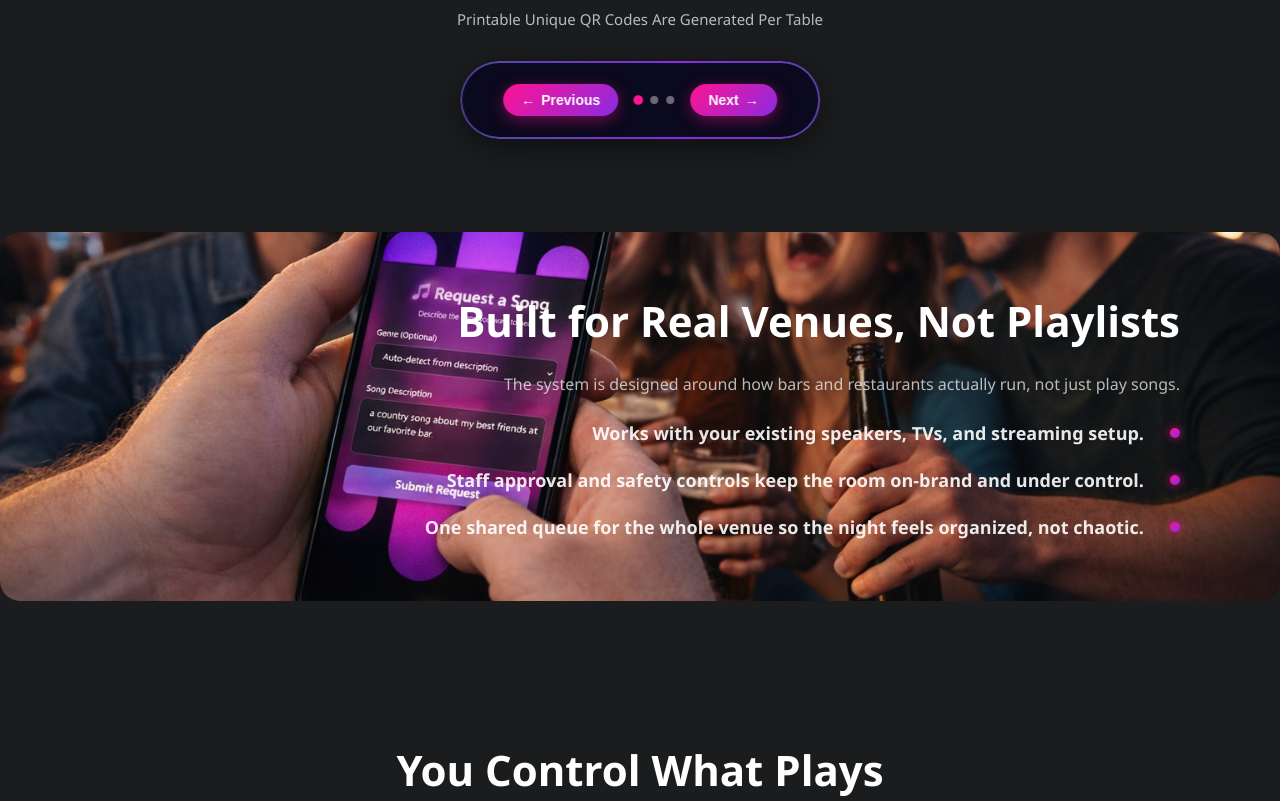
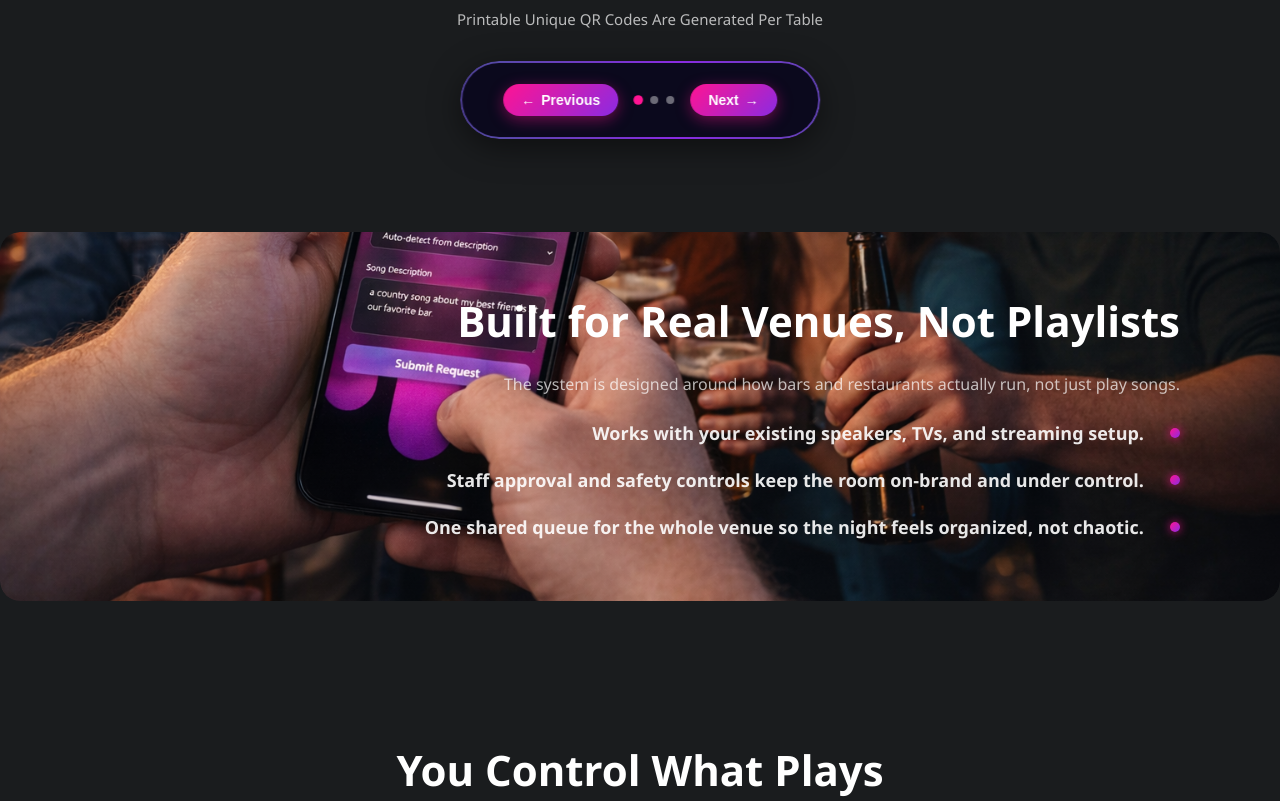
Before and after one commit to CODING4DUMMIES2/whatsthat, a Flask app: page / in a window 1280 px wide; the page is wider, and only the part inside the window is pictured. Shown: the part 1944-2745 px from the top of that part. Run offline with Flask 3, Linux system fonts and the light colour scheme; some libraries are stand-ins or nearby versions.

Commit message:
Move background image position down by 50% - show lower part of image

```diff
--- a/templates/landing.html
+++ b/templates/landing.html
@@ -1012,7 +1012,7 @@
             border-radius: 20px;
             background-image: url('/img/venues-background.png');
             background-size: cover;
-            background-position: center;
+            background-position: center 75%;
             background-attachment: fixed; /* window effect */
             position: relative;
             box-sizing: border-box;
```
